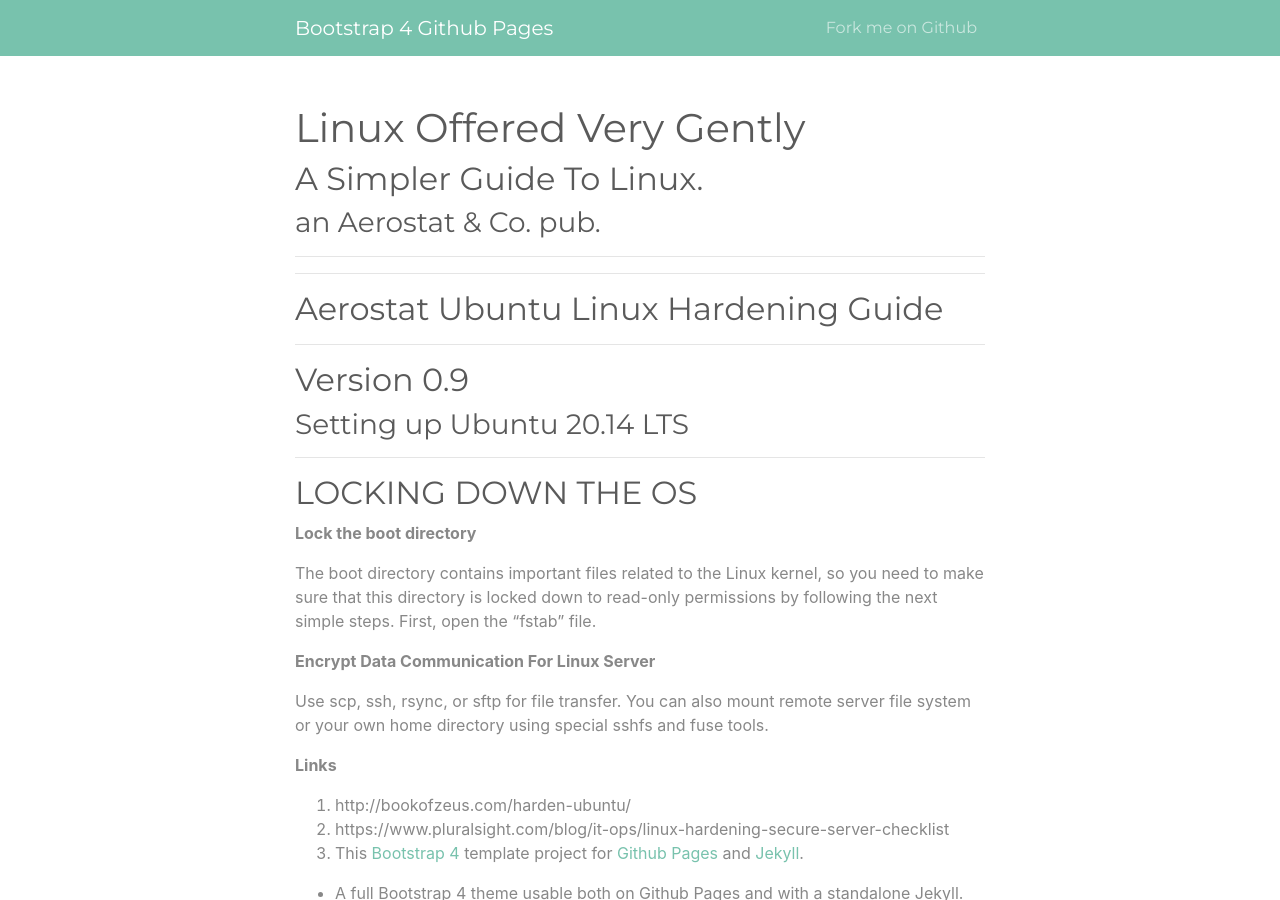
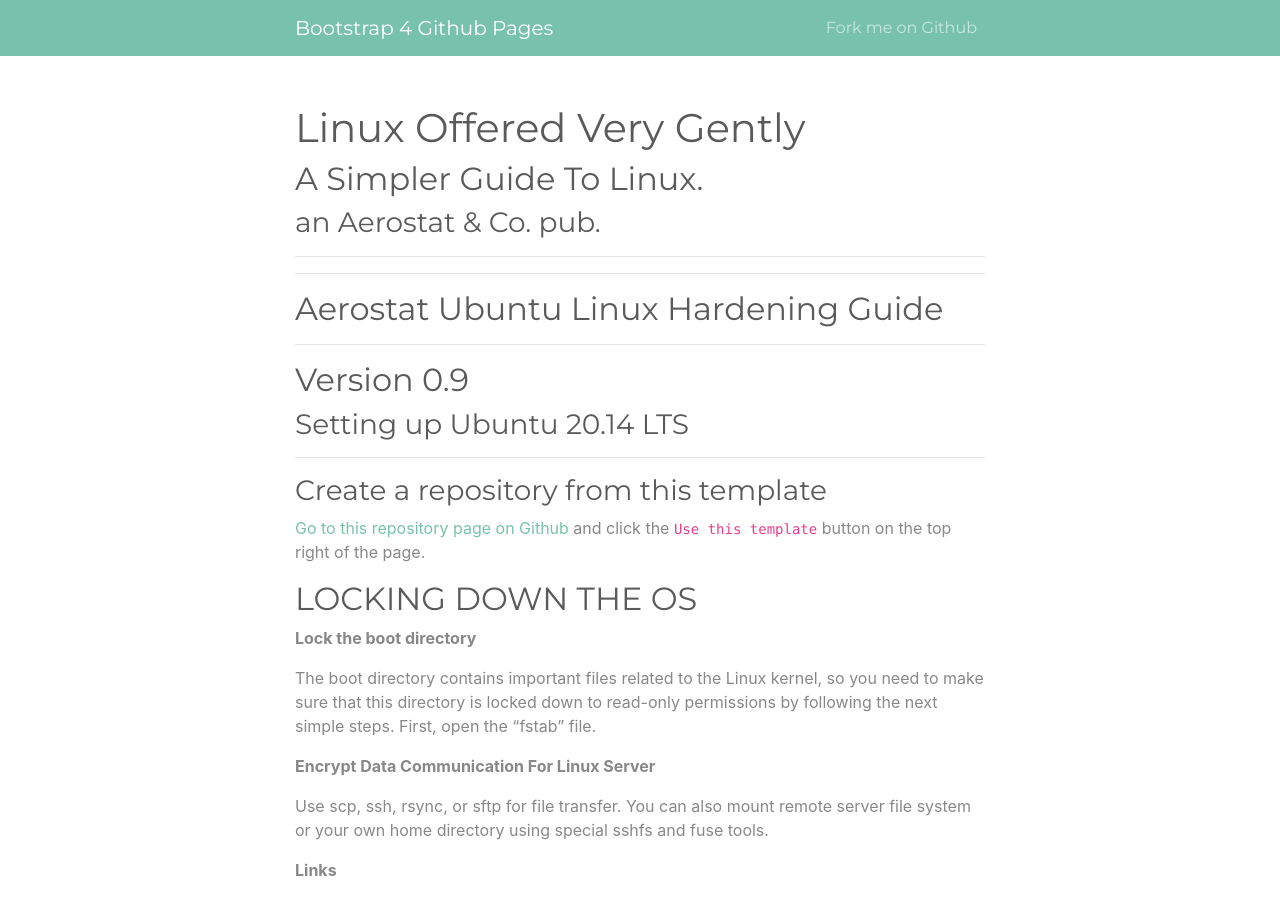
Before and after one commit to binarylawyer/Linux_Guide, a Jekyll site: the page built from index.md, in a window 1280 px wide and 900 px high. Built offline with Jekyll 4.4.1, drawn with Linux system fonts in a browser that asks for light colours.

Commit message:
Update index.md

```diff
--- a/index.md
+++ b/index.md
@@ -14,6 +14,11 @@
 
 ### Setting up Ubuntu 20.14 LTS
 ___
+
+### Create a repository from this template
+
+[Go to this repository page on Github](https://binarylawyer.github.io/Linux_Guide/) and click the `Use this template` button on the top right of the page.
+
 
 ## LOCKING DOWN THE OS
 
```
